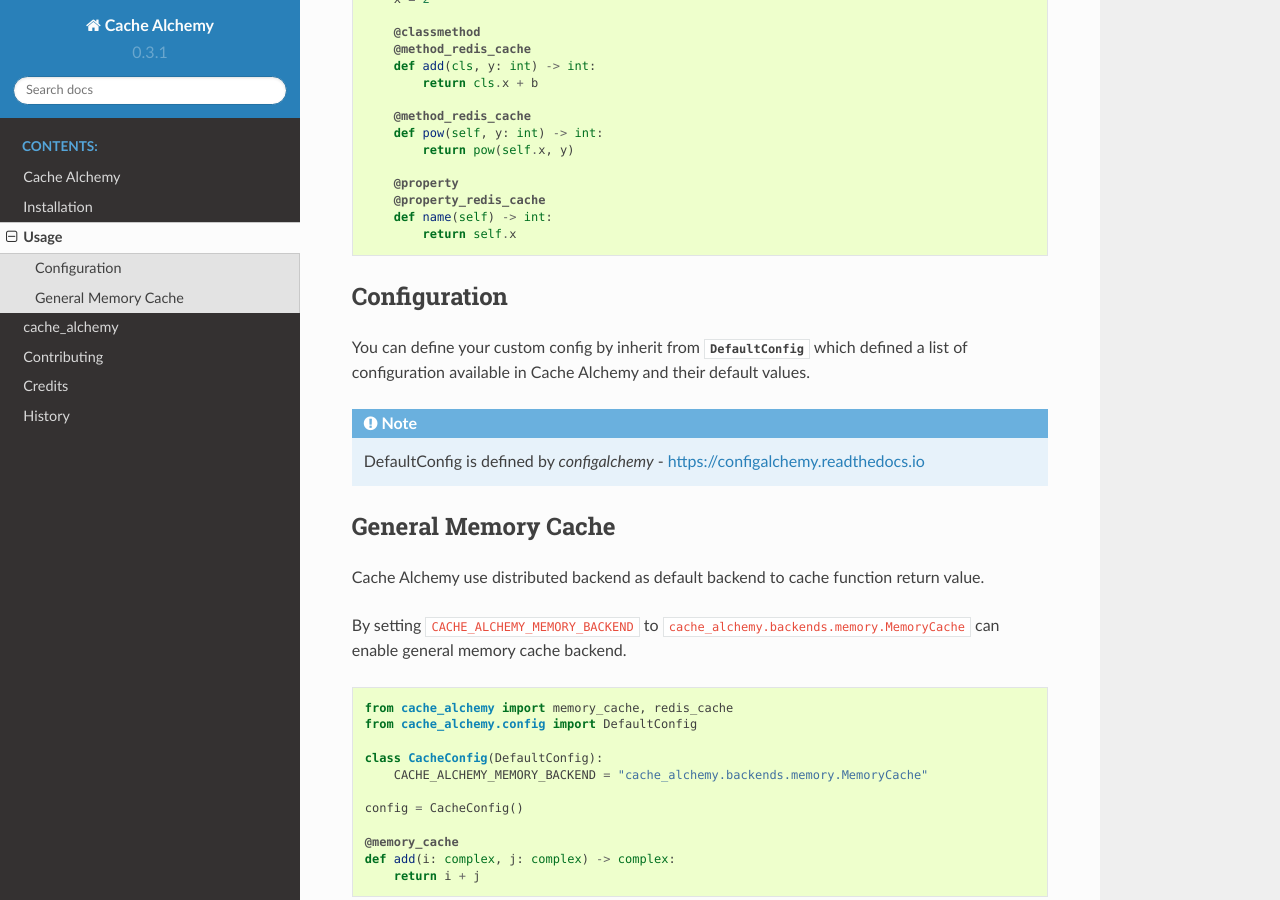
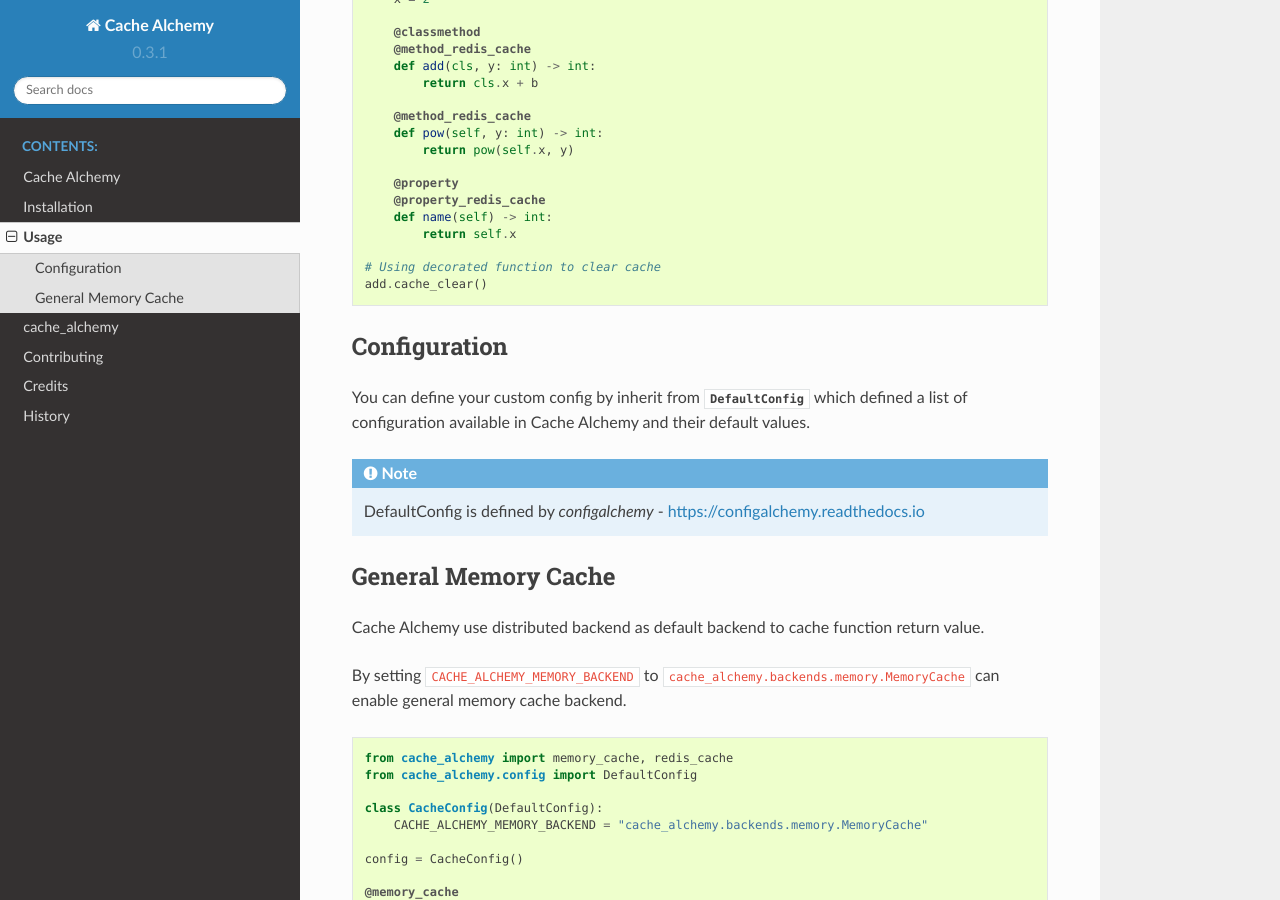
Before and after one commit to GuangTianLi/cache-alchemy, a Sphinx documentation site: the page built from docs/usage.rst, in a window 1280 px wide and 900 px high, scrolled down 725 px. Built offline with Sphinx 7.4.7 and the Read the Docs theme 2.0.0, drawn with Linux system fonts in a browser that asks for light colours.

Commit message:
:pencil: update usage docs

```diff
--- a/cache_alchemy/__init__.py
+++ b/cache_alchemy/__init__.py
@@ -69,6 +69,9 @@ def cache(
         )
         def f(x, y):
             pass
+
+        # To clear cache
+        f.cache_clear()
 
     :param int expire: expire time with an integer value used as seconds.
     :param bool is_method: If *True*, the first argument will be ignored in generate cache key.
--- a/docs/usage.rst
+++ b/docs/usage.rst
@@ -42,6 +42,9 @@ To use Cache Alchemy in a project.
         def name(self) -> int:
             return self.x
 
+    # Using decorated function to clear cache
+    add.cache_clear()
+
 Configuration
 ==============================================
 
```
